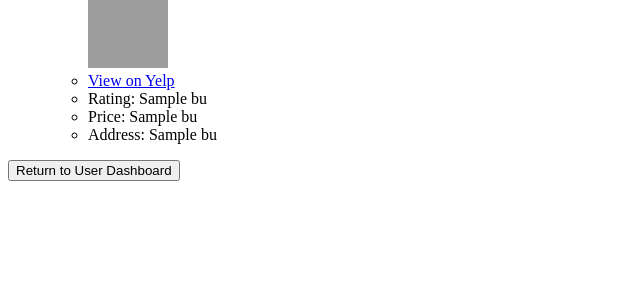
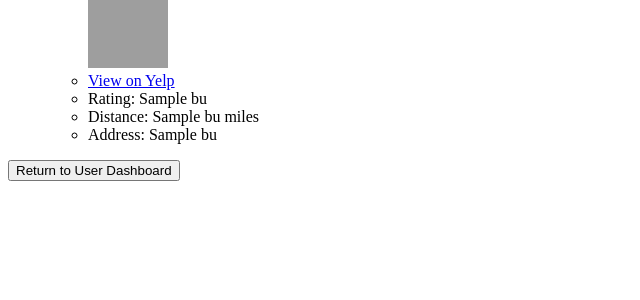
Before and after one commit to Swalvesam/Capstone_Project, a Flask app: template templates/home_info.html in a window 1280 px wide. Shown: the part 345-645 px from the top of the page, without its empty margins (0-640 px from the left). Run offline with Flask 2, Linux system fonts and the light colour scheme; tables that the repository leaves empty hold one stand-in row (values such as "Sample post"); the template is opened without the code that fills it: values that come from a table or form of the project are taken from there, most other values are stand-ins (such as "Sample title", 1, 10 or a date in 2020); grey boxes are pictures that could not be loaded.

Commit message:
added business distance in miles  and removed price

```diff
--- a/server.py
+++ b/server.py
@@ -195,13 +195,14 @@ def view_home_info(property_id):
 
     if business_data != None and "businesses" in business_data and business_data["businesses"] != []:
         for business in business_data["businesses"]:
+            meter_to_mile = 1609.344
             businesses.append(( business["name"],
                                 business["image_url"],
                                 business["url"],
                                 business["categories"],
                                 business["rating"],
                                 business["coordinates"],
-                                business["price"],
+                                round((float(business["distance"])/meter_to_mile),2),
                                 "".join([x + " " for x in business["location"]["display_address"]]))) #TODO loop over location info
 
 
--- a/templates/home_info.html
+++ b/templates/home_info.html
@@ -46,8 +46,8 @@
                             <li><a href="{{bus[2]}}">View on Yelp</a></li><!--yelp url-->
                             <input type="hidden" value="{{bus[3]}}"><!--category-->
                             <li>Rating: {{bus[4]}}</li><!-- rating-->
-                            <input type="hidden" value="{{bus[5]}}"><!--coordinate-->
-                            <li>Price: {{bus[6]}}</li><!-- price-->
+                            <input type="hidden" value="{{bus[5]}}"><!--coordinates-->
+                            <li>Distance: {{bus[6]}} miles</li><!--distance-->
                             <li>Address: {{bus[7]}}</li><!-- location-->
                         </ul>
                     </li>
```
Also changed, not shown: crud.py (+1 -9 lines).
